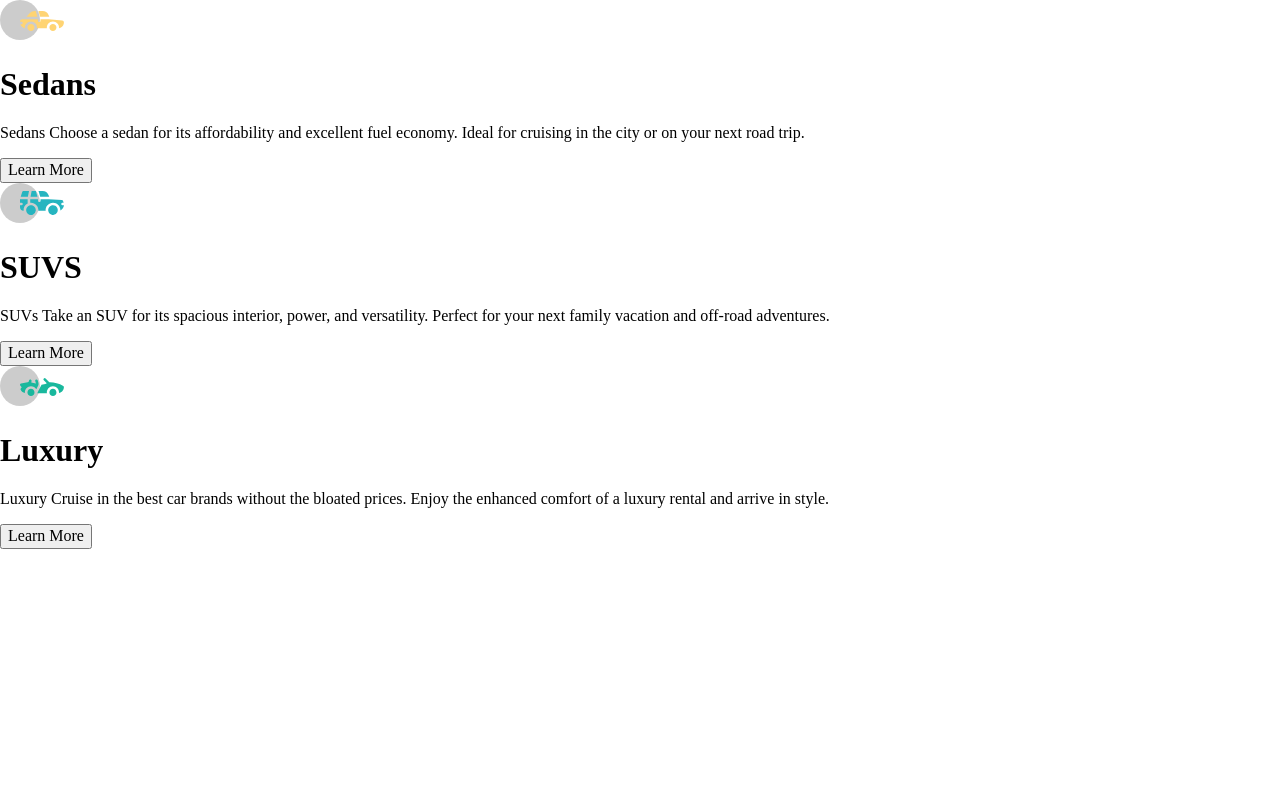
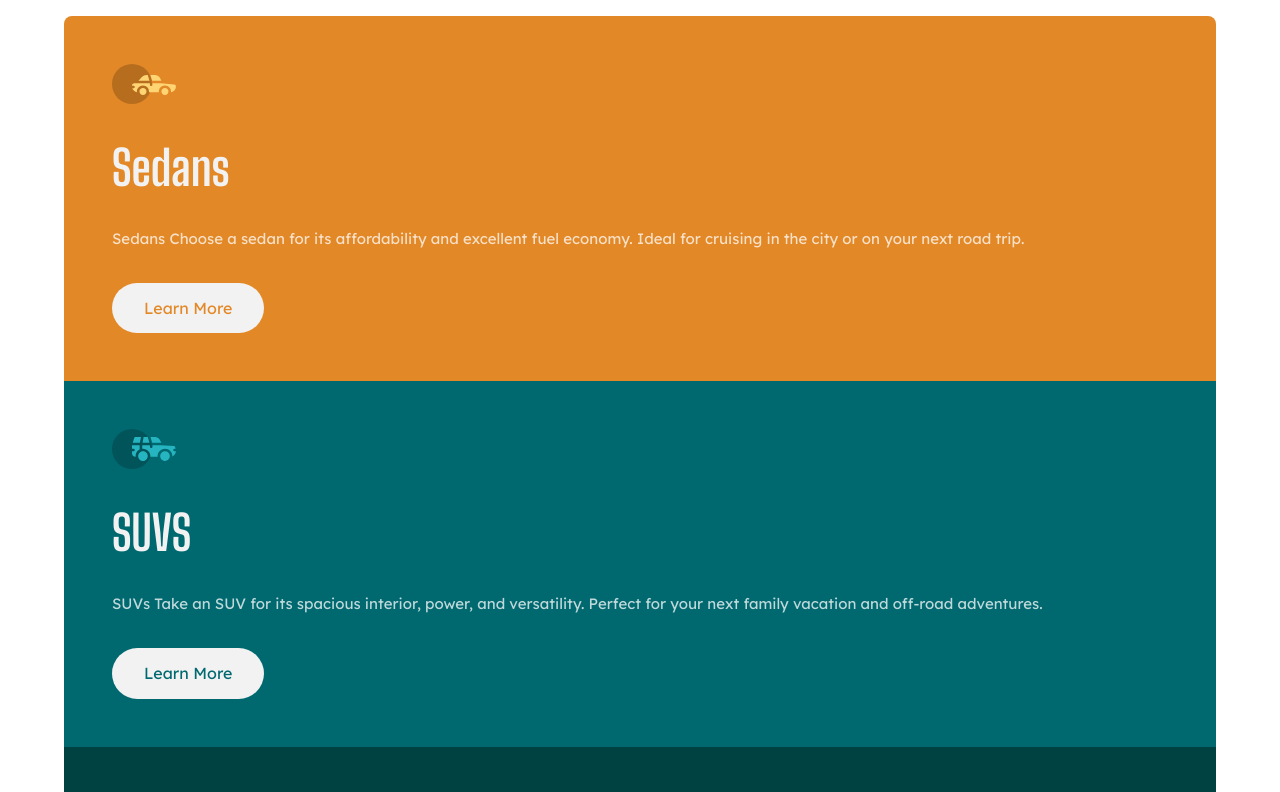
Before and after one commit to ND-Ice/ND-Ice.3-column-component-preview.github.io, a plain HTML site: page index.html in a window 1280 px wide. Shown: the top 792 px of the page. Drawn offline with Linux system fonts and the light colour scheme.

Commit message:
finally done with fixing the issue of css not working in github pages

```diff
--- a/index.html
+++ b/index.html
@@ -11,7 +11,7 @@
       href="./images/favicon-32x32.png"
     />
     <link rel="stylesheet" href="normalize.css" />
-    <link rel="stylesheet" href="styles.css" />
+    <link rel="stylesheet" href="index.css" />
     <title>Frontend Mentor | 3-column preview card component</title>
   </head>
   <body>
```
